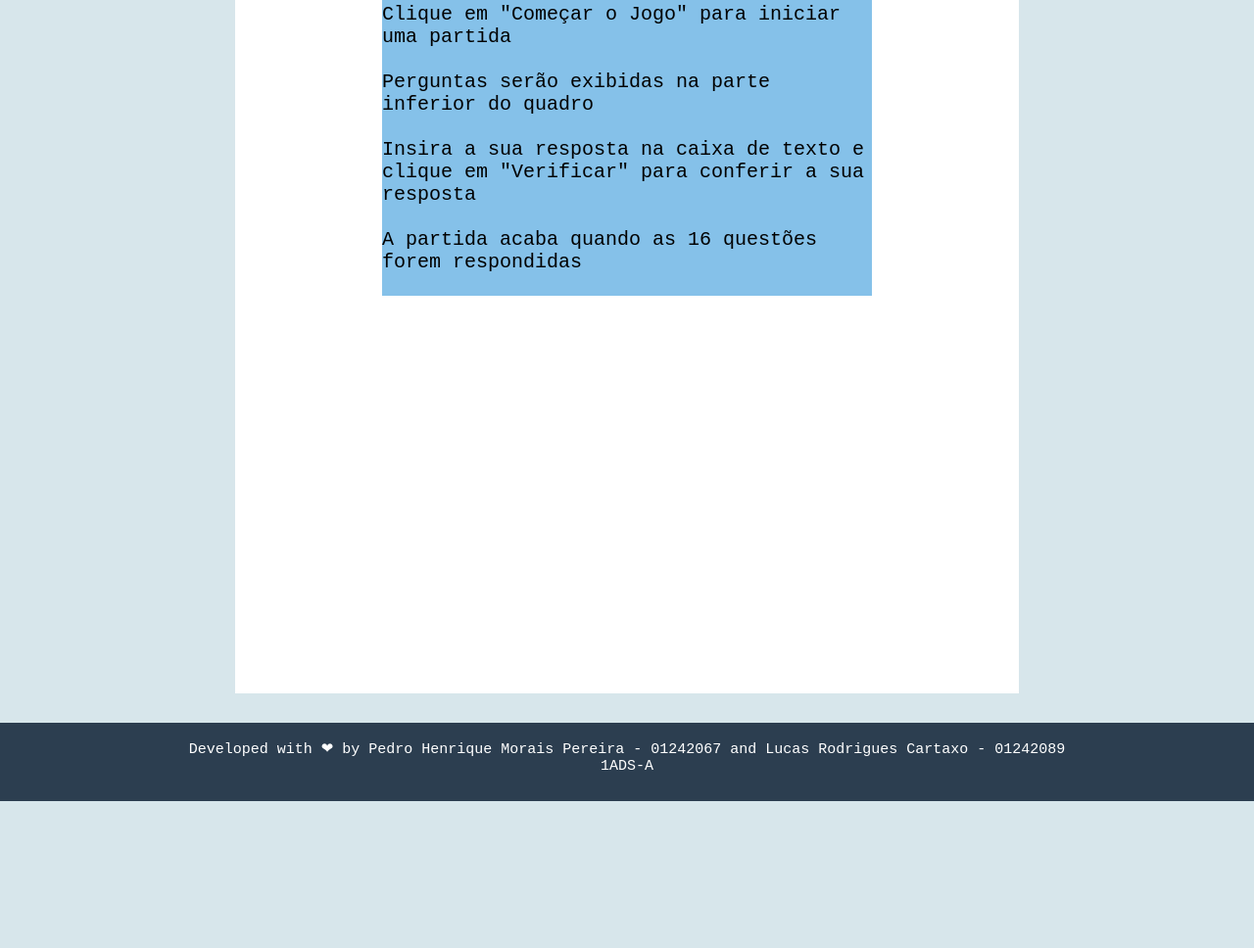
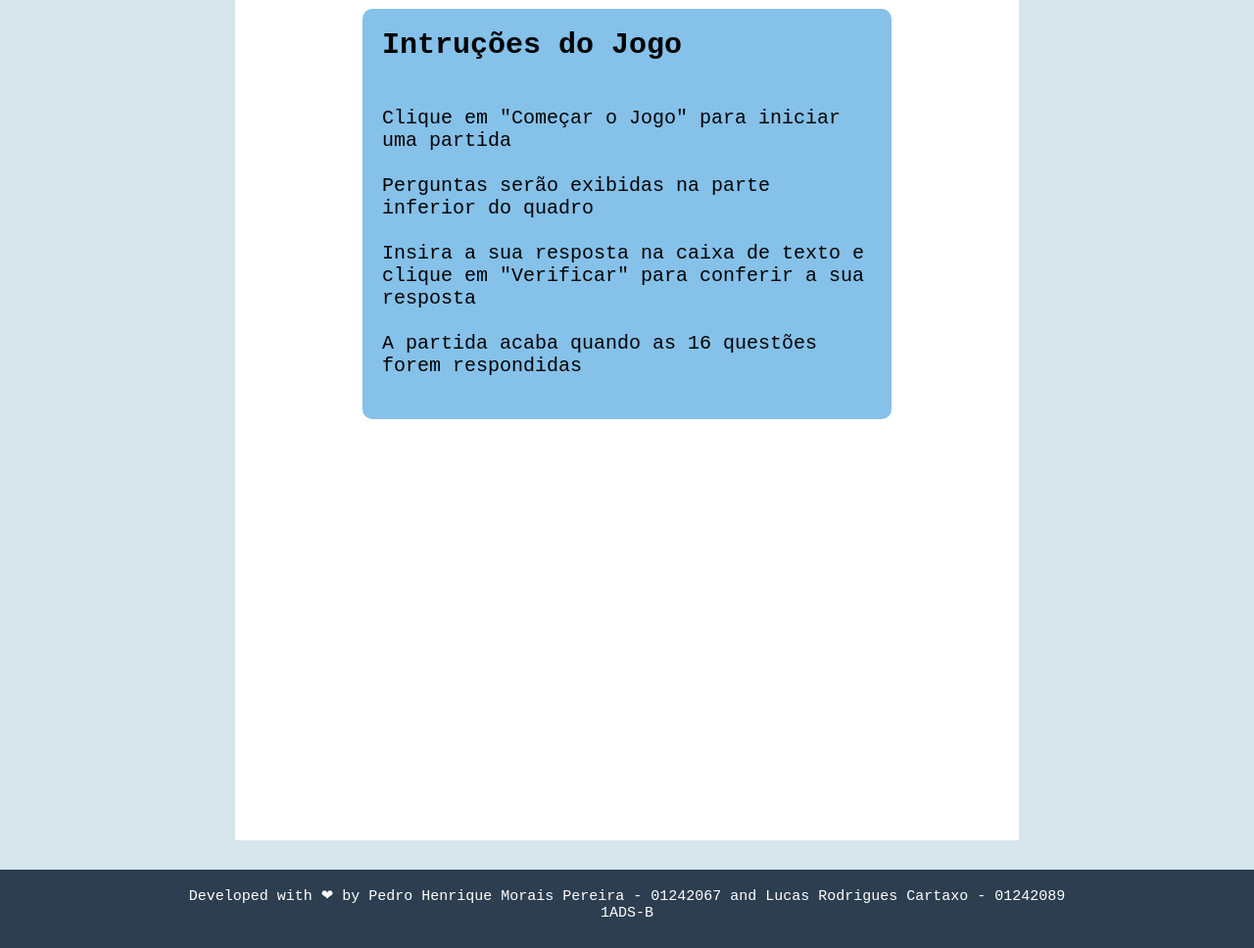
Before and after one commit to phmpereira/crossword, a plain HTML site: page index.html in a window 1280 px wide. Shown: the part 199-1167 px from the top of the page at 98% size. Before the commit the page ends 1017 px from the top, so only its background shows below. Drawn offline with Linux system fonts and the light colour scheme.

Commit message:
melhorando espaçamentos, adicionando display flex na div de perguntas, adicionando :hover nos botões

```diff
--- a/index.html
+++ b/index.html
@@ -48,7 +48,7 @@
                             <br>
                             <br>
                             Insira a sua resposta na caixa de texto e clique em "Verificar" para conferir a sua
-                        resposta
+                            resposta
                             <br>
                             <br>
                             A partida acaba quando as 16 questões forem respondidas
@@ -73,10 +73,8 @@
     <footer>
         <div class="container">
             <br>
-            <p>Developed with ❤ by Pedro Henrique Morais Pereira - 01242067 and Lucas Rodrigues Cartaxo - 01242089
-                <br>
-                1ADS-A
-            </p>
+            <span>Developed with ❤ by Pedro Henrique Morais Pereira - 01242067 and Lucas Rodrigues Cartaxo - 01242089</span>
+            <span>1ADS-B</span>
         </div>
     </footer>
 </body>
--- a/script.js
+++ b/script.js
@@ -263,7 +263,7 @@ function start() {
   bt_start.style.display = 'none';
   bt_destroyGame.style.display = 'block';
   div_questions.style.visibility = 'visible';
-  div_information.innerHTML = '';
+  div_information.style.display = 'none';
   renderGrid();
   gameSequence();
 
--- a/styles.css
+++ b/styles.css
@@ -44,8 +44,12 @@ button {
 }
 
 .container {
-  width: 1100px;
   margin: auto;
+  width: 100%;
+  display: flex;
+  flex-direction: column;
+  align-items: center;
+  justify-content: center;
 }
 
 #div_game {
@@ -53,7 +57,12 @@ button {
   margin: auto;
 
   width: 800px;
-  height: 800px;
+  height: 950px;
+
+  display: flex;
+  flex-direction: column;
+  align-items: center;
+  justify-content: center;
 }
 
 #div_questions {
@@ -66,6 +75,7 @@ button {
   align-items: center;
   justify-content: center;
   gap: 20px;
+  padding: 10px;
 }
 
 .button {
@@ -81,7 +91,11 @@ button {
 #input_answer {
   width: 100px;
   margin: auto;
-
+  width: 240px;
+  height: 20px;
+  padding: 10px 20px;
+  border: none;
+  border-radius: 10px;
 }
 
 .deadCell {
@@ -112,6 +126,8 @@ footer p {
   margin: auto;
   background-color: #85C1E9;
   font-size: 20px;
+  border-radius: 10px;
+  padding: 20px;
 }
 
 
@@ -141,6 +157,12 @@ footer p {
 
 }
 
+button:hover{
+  scale: 1.1;
+  transition: .5s all ease;
+  cursor: pointer;
+}
+
 @keyframes fade-in {
   0%{
     opacity: 0;
```
